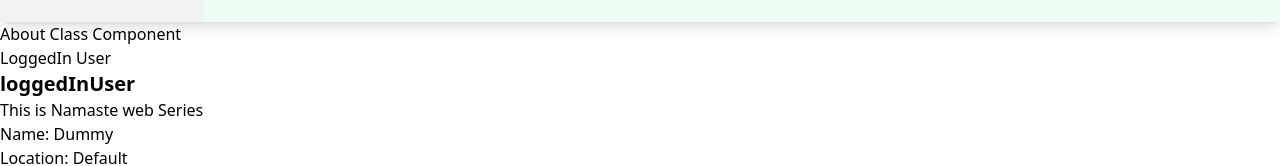
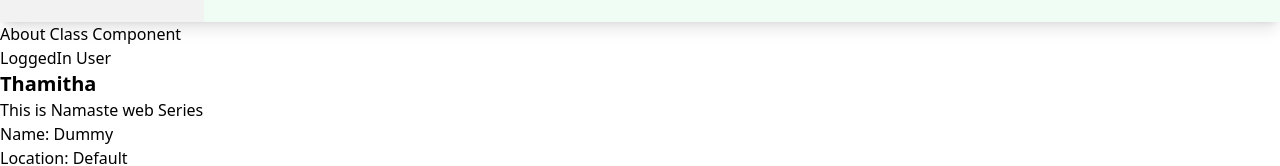
Before and after one commit to THAMITHA/react, a React (Vite) app: page /about in a window 1280 px wide. Shown: the part 170-336 px from the top of the page. Built offline with nearby package versions, Linux system fonts and the light colour scheme; no server answers.

Commit message:
update userContext

```diff
--- a/src/App.js
+++ b/src/App.js
@@ -29,7 +29,7 @@ const AppLayout = () => {
     },
     [])
     return(
-        <UserContext.Provider value={{loggedInUser: userName}}>
+        <UserContext.Provider value={{loggedInUser: userName, setUserName}}>
             <div className="app">
             <UserContext.Provider value={{loggedInUser: "Pooja"}}>
                 <Header/>
--- a/src/components/About.js
+++ b/src/components/About.js
@@ -19,7 +19,7 @@ class About extends Component{
             <div>
                 LoggedIn User
                 <UserContext.Consumer>
-                    {({loggedInUser})=><h1 className="text-xl font-bold">loggedInUser</h1>}
+                    {({loggedInUser})=><h1 className="text-xl font-bold">{loggedInUser}</h1>}
                 </UserContext.Consumer>
             </div>
             <h2>This is Namaste web Series</h2>
--- a/src/components/Body.js
+++ b/src/components/Body.js
@@ -1,8 +1,9 @@
 import RestaurantCard, { withPromotedLabel} from "./RestaurantCard"
-import { useState, useEffect } from "react"
+import { useState, useEffect, useContext } from "react"
 import Shimmer from "./Shimmer"
 import { Link } from "react-router-dom"
 import useOnlineStatus from "../utils/useOnlineStatus"
+import UserContext from "../utils/UserContext"
 
 const Body = () => {
     const [listOfRestaurants, setListOfRestaurants] = useState([])
@@ -30,7 +31,7 @@ const Body = () => {
 
     const onlineStatus = useOnlineStatus()
     if(onlineStatus === false) return <h1>looks like you're offline!! please check your internet connection</h1>
-
+    const {loggedInUser, setUserName} = useContext(UserContext)
     return listOfRestaurants.length === 0 ? <Shimmer /> : (
      <div className="body">
          <div className="filter flex">
@@ -47,6 +48,8 @@ const Body = () => {
                 <button className="px-4 py-2 bg-gray-100 rounded-lg" onClick={()=>{filteredList = listOfRestaurants.filter((res)=> res.info.avgRatingString>4)
                 setListOfRestaurants(filteredList)
                 }}>Top Rated Restaurants</button>
+                    <label className="m-4 p-4 flex items-center">UserName: </label>
+                    <input className="border border-black p-2" value={loggedInUser} onChange={(e)=>{setUserName(e.target.value)}}/>
             </div>
          </div>
          <div className="flex flex-wrap">
```
